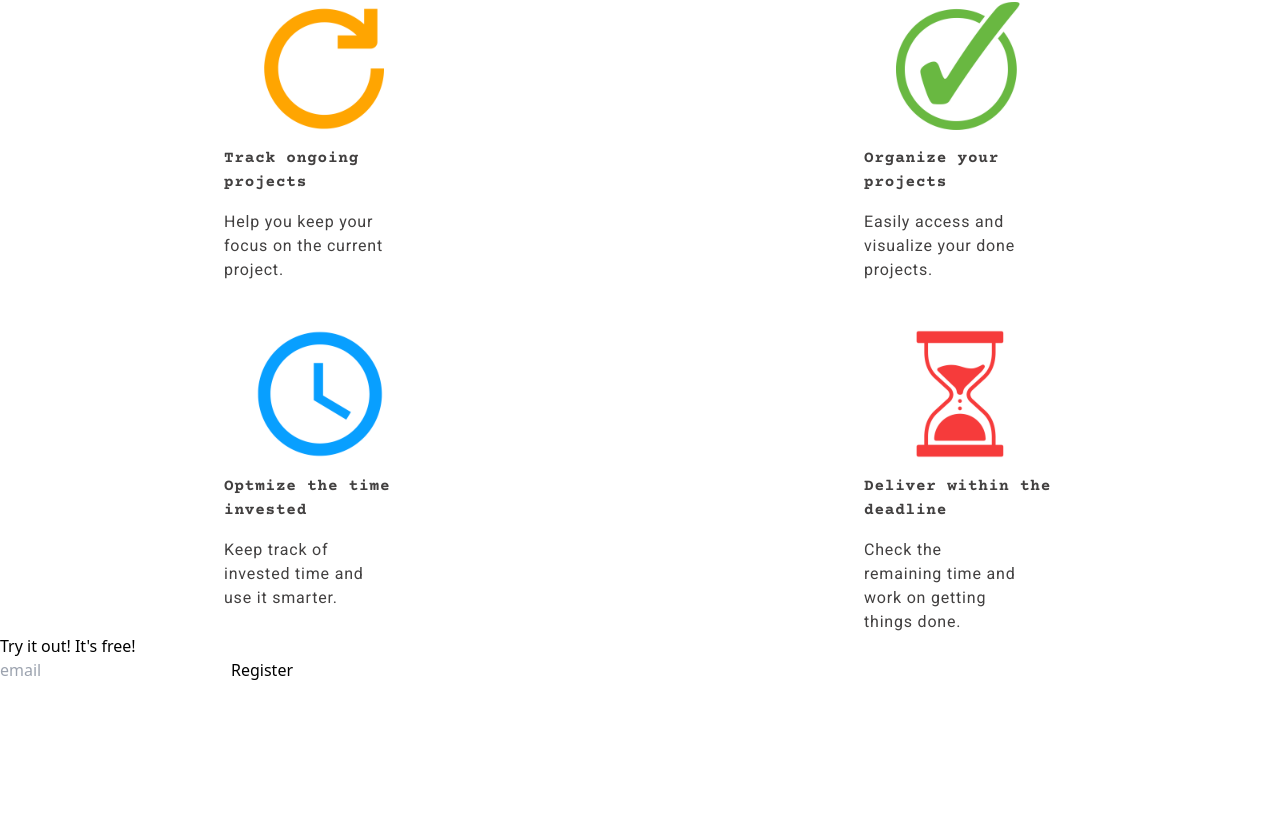
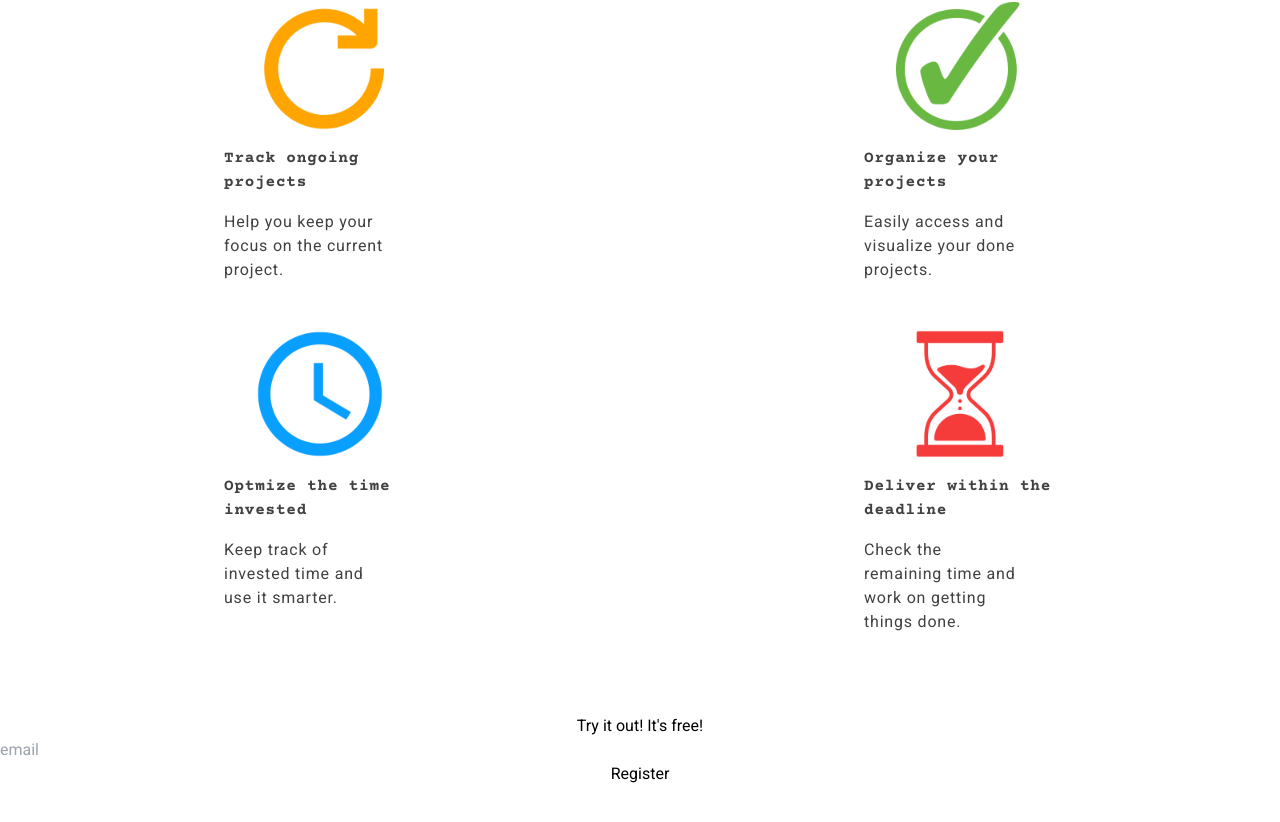
Before and after one commit to edukaki/devlist, a React (Create React App) app: page / in a window 1280 px wide. Shown: the part 878-1700 px from the top of the page. Before the commit the page ends 1560 px from the top, so only its background shows below. Built offline with nearby package versions, Linux system fonts and the light colour scheme; no server answers.

Commit message:
feat(home): position elements on call to action

```diff
--- a/src/pages/Home/index.jsx
+++ b/src/pages/Home/index.jsx
@@ -54,10 +54,10 @@ const Home = () => {
                 </div>
             </section>
 
-            <section>
+            <section className="my-20 flex flex-col text-center font-roboto">
                 <h2>Try it out! It's <span>free!</span></h2>
                 <input type="email" placeholder="email"></input>
-                <button type="button">Register</button>
+                <button className=""type="button">Register</button>
             </section>
         </main>
     )
```
